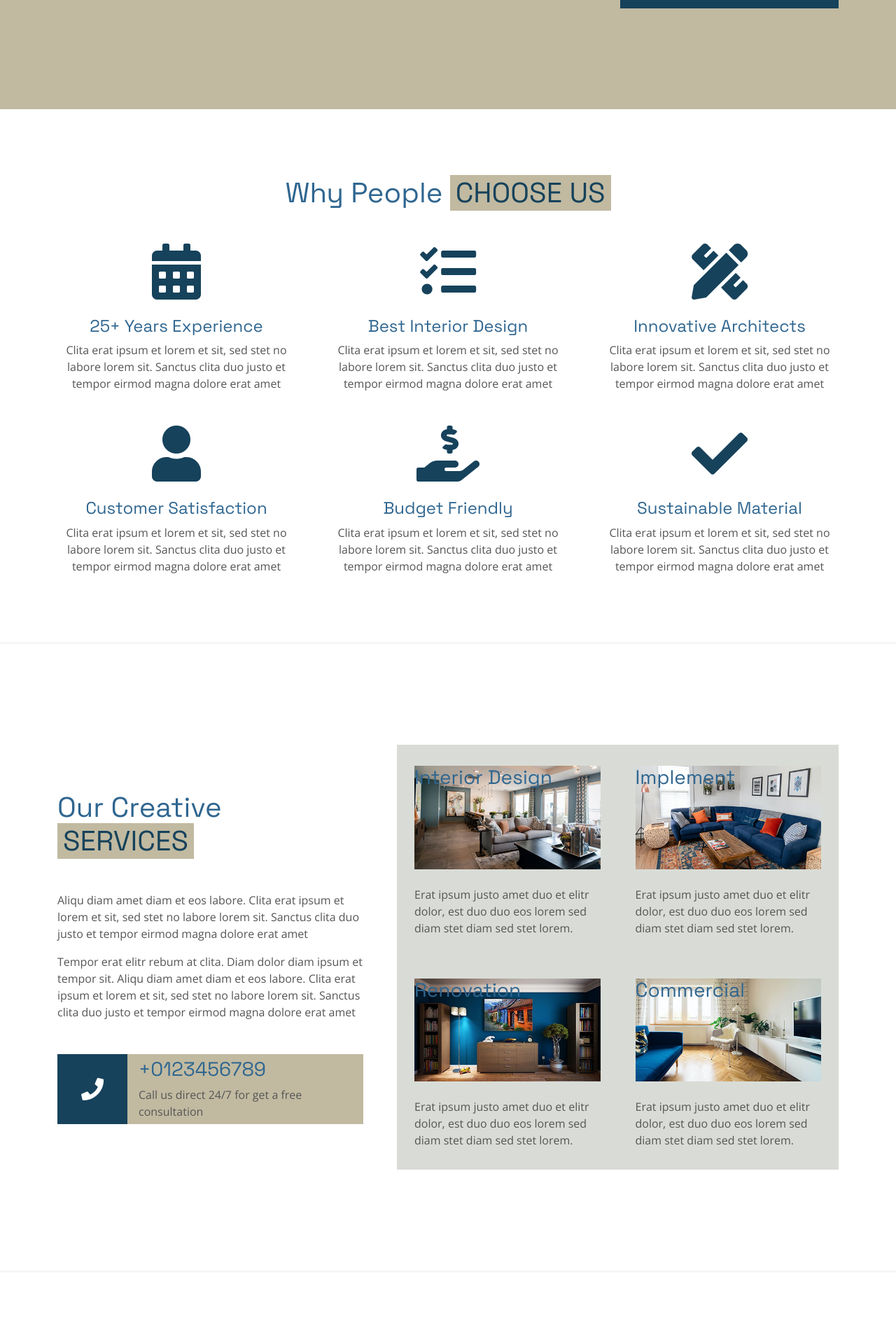
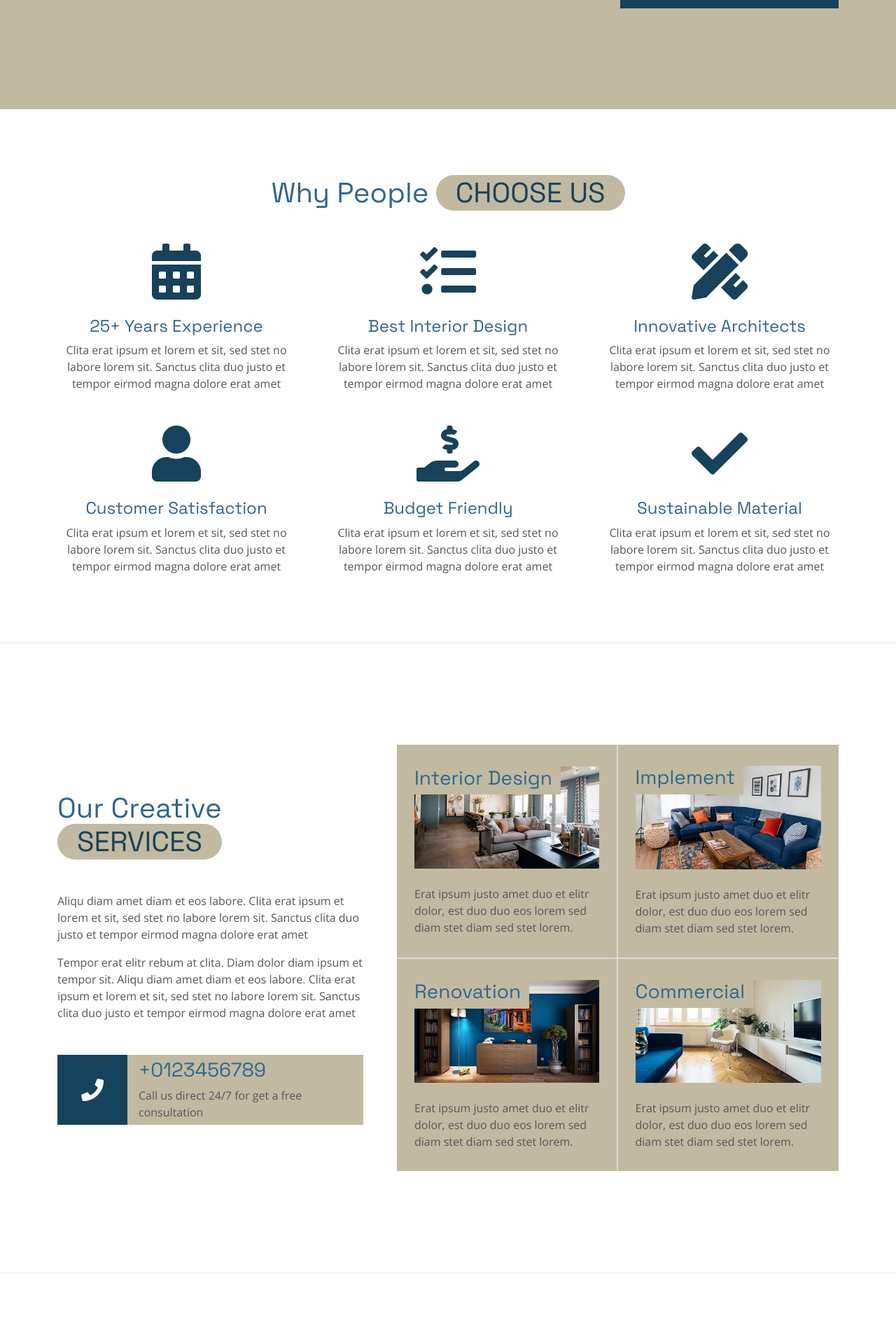
Before and after one commit to ItsAnass/alvatten, a Django app: page / in a window 1280 px wide. Shown: the part 600-2513 px from the top of the page at 70% size. Run offline with Django 5.2, Linux system fonts and the light colour scheme; some libraries are stand-ins or nearby versions.

Commit message:
Add service grid separators and update service item styles for improved layout

```diff
--- a/alvattenapp/static/css/style.css
+++ b/alvattenapp/static/css/style.css
@@ -306,6 +306,31 @@
     color: var(--bs-white);
 }
 
+/* Service grid separators: vertical and horizontal lines */
+@media (min-width: 992px) {
+  .service-row {
+    position: relative;
+  }
+  .service-row > .col-md-6 {
+    position: relative;
+  }
+  /* Vertical line between left and right columns */
+  .service-row > .col-md-6:nth-child(1),
+  .service-row > .col-md-6:nth-child(3) {
+    border-right: 2px solid #d9dcd6;
+  }
+  /* Horizontal line between top and bottom rows */
+  .service-row > .col-md-6:nth-child(1),
+  .service-row > .col-md-6:nth-child(2) {
+    border-bottom: 2px solid #d9dcd6;
+  }
+}
+@media (max-width: 991.98px) {
+  .service-row > .col-md-6 {
+    border: none !important;
+  }
+}
+
 
 /*** Our Team ***/
 .team-item img {
@@ -488,3 +513,10 @@
     padding-right: 0;
     border-right: none;
 }
+
+/* Rounded edges for highlighted span in section titles */
+.text-uppercase.text-primary.bg-light.px-2 {
+  border-radius: 0.7em;
+  padding-left: 0.7em !important;
+  padding-right: 0.7em !important;
+}
--- a/templates/base.html
+++ b/templates/base.html
@@ -192,9 +192,9 @@
                     </div>
                 </div>
                 <div class="col-lg-7">
-                    <div class="row g-0">
+                    <div class="row g-0 service-row">
                         <div class="col-md-6 wow fadeIn" data-wow-delay="0.2s">
-                            <div class="service-item h-100 d-flex flex-column justify-content-center" style="background-color: #D9DCD6;">
+                            <div class="service-item h-100 d-flex bg-light flex-column justify-content-center">
                                 <a href="#!" class="service-img position-relative mb-4">
                                     <img class="img-fluid w-100" src="{% static 'img/service-1.jpg' %}" alt="">
                                     <h3>Interior Design</h3>
@@ -204,7 +204,7 @@
                             </div>
                         </div>
                         <div class="col-md-6 wow fadeIn" data-wow-delay="0.4s">
-                            <div class="service-item h-100 d-flex flex-column justify-content-center" style="background-color: #D9DCD6;">
+                            <div class="service-item h-100 d-flex bg-light flex-column justify-content-center" >
                                 <a href="#!" class="service-img position-relative mb-4">
                                     <img class="img-fluid w-100" src="{% static 'img/service-2.jpg' %}" alt="">
                                     <h3>Implement</h3>
@@ -214,7 +214,7 @@
                             </div>
                         </div>
                         <div class="col-md-6 wow fadeIn" data-wow-delay="0.6s">
-                            <div class="service-item h-100 d-flex flex-column justify-content-center" style="background-color: #D9DCD6;">
+                            <div class="service-item h-100 d-flex bg-light flex-column justify-content-center">
                                 <a href="#!" class="service-img position-relative mb-4">
                                     <img class="img-fluid w-100" src="{% static 'img/service-3.jpg' %}" alt="">
                                     <h3>Renovation</h3>
@@ -224,7 +224,7 @@
                             </div>
                         </div>
                         <div class="col-md-6 wow fadeIn" data-wow-delay="0.8s">
-                            <div class="service-item h-100 d-flex flex-column justify-content-center" style="background-color: #D9DCD6;">
+                            <div class="service-item h-100 d-flex bg-light flex-column justify-content-center">
                                 <a href="#!" class="service-img position-relative mb-4">
                                     <img class="img-fluid w-100" src="{% static 'img/service-4.jpg' %}" alt="">
                                     <h3>Commercial</h3>
```
